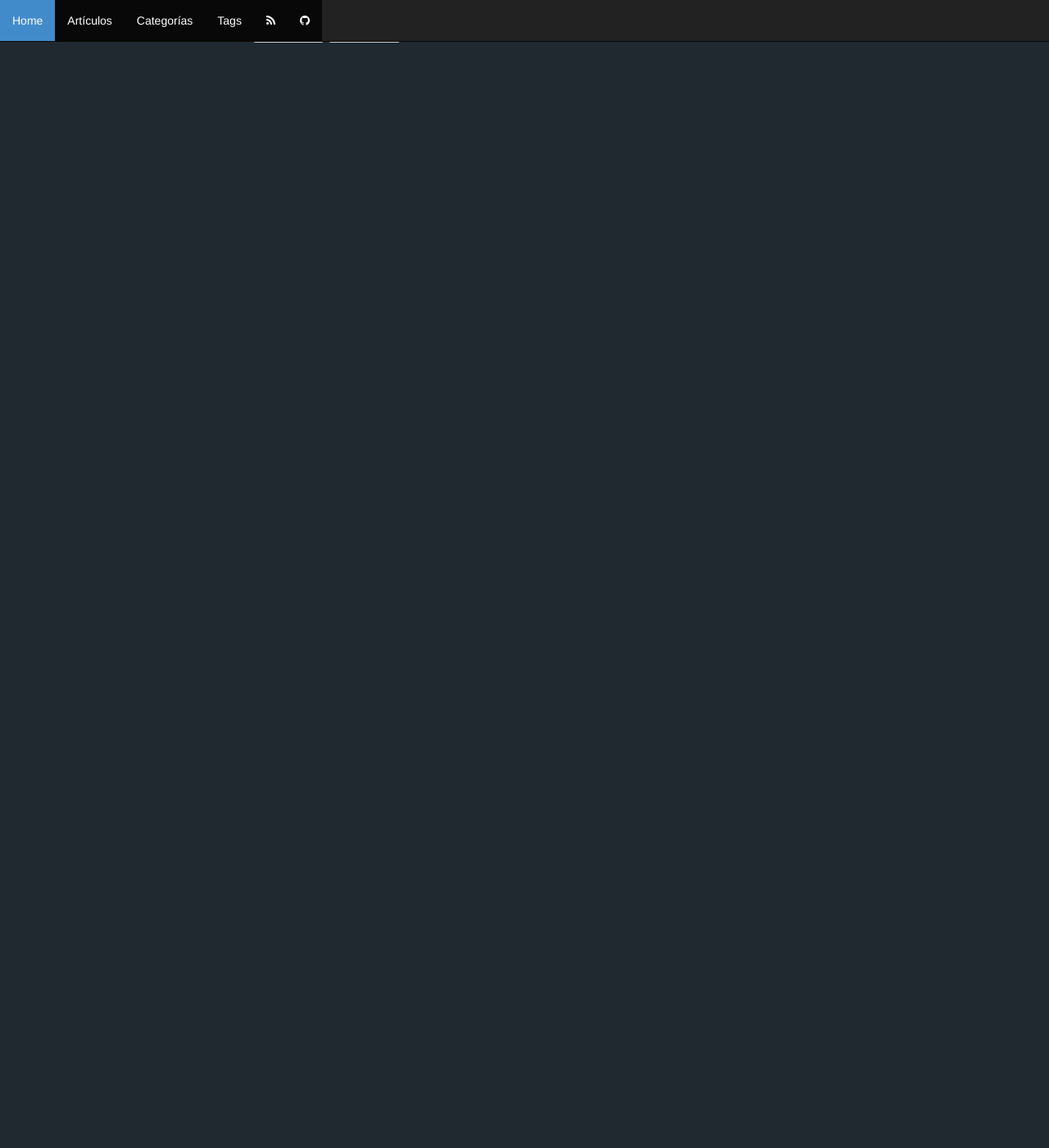
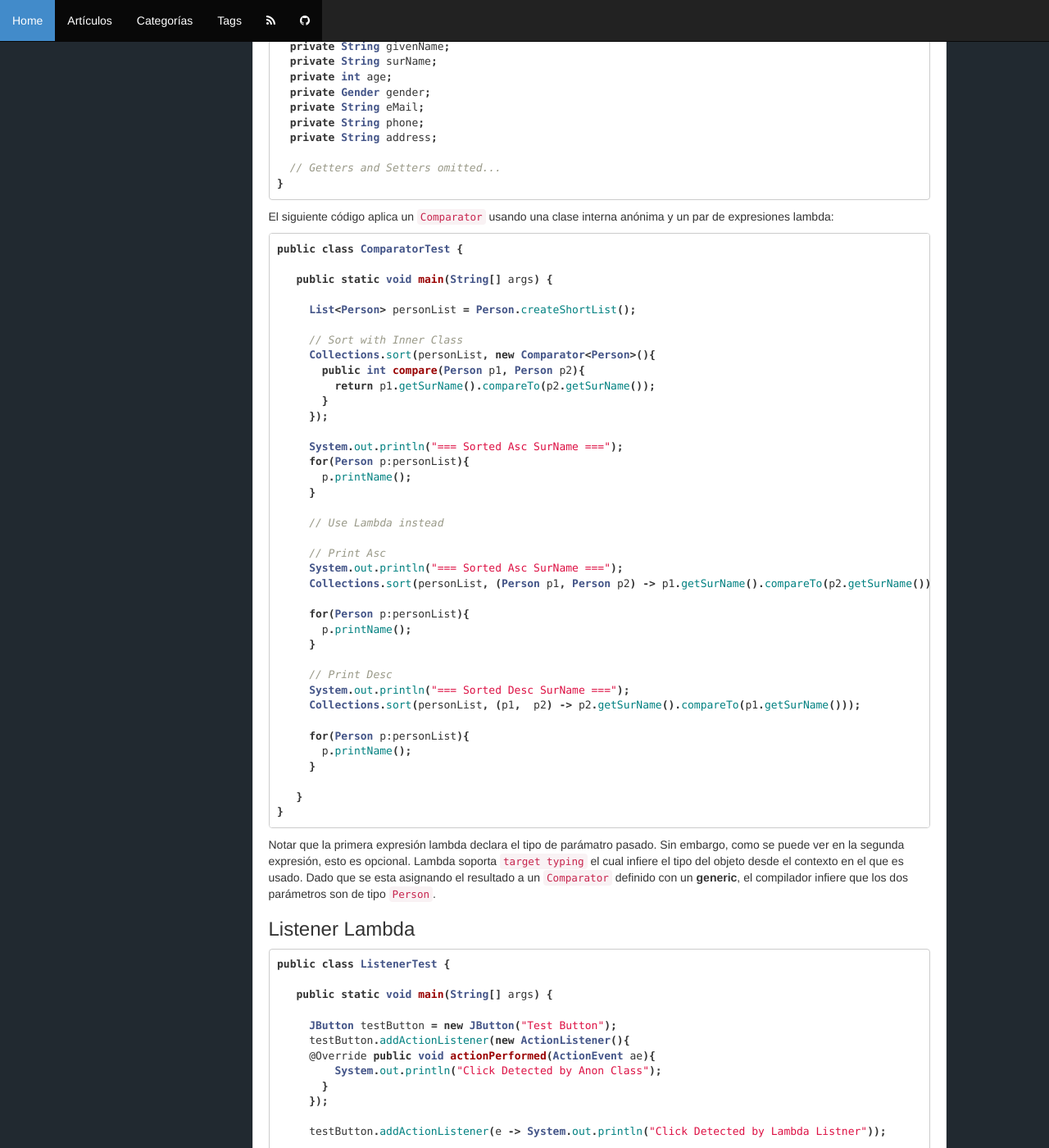
Before and after one commit to damianfanaro/damianfanaro.github.io, a Jekyll site: the page built from _posts/2015-04-13-java-lambda-expressions.md, in a window 1280 px wide and 1400 px high, scrolled down 2881 px. Shown: the whole window at 82% size. Built offline with Jekyll 4.4.1, drawn with Linux system fonts in a browser that asks for light colours; nearby versions of some CDN libraries; Markdown is read by kramdown in place of the engine named in the settings; comment, search, counter and statistics services are not loaded; before the commit the page ends 2953 px from its top, so only the background shows below that; some of the changed text lies outside the part shown.

Commit message:
Post update

````diff
--- a/_posts/2015-04-13-java-lambda-expressions.md
+++ b/_posts/2015-04-13-java-lambda-expressions.md
@@ -86,9 +86,9 @@ La primera expresión toma dos argumentos enteros, llamados ``x`` e ``y``, y usa
 
 A continuación se presentan algunos casos de uso comunes que fueron cubiertos en los ejemplos anteriores.
 
-Runnable Lambda
+### Runnable Lambda
 
-Here is how you write a Runnable using lambdas.
+Para usar en la definición del método ``run()`` de la interfaz [Runnable](http://docs.oracle.com/javase/8/docs/api/java/lang/Runnable.html):
 
 ``` java
 public class RunnableTest {
@@ -98,7 +98,7 @@ public class RunnableTest {
     System.out.println("=== RunnableTest ===");
 
     // Anonymous Runnable
-    Runnable r1 = new Runnable(){
+    Runnable r1 = new Runnable() {
 
       @Override
       public void run(){
@@ -118,5 +118,108 @@ public class RunnableTest {
 }
 ```
 
+En ambos casos es importante destacar que no se pasa ningún parámetro y que tampoco se retorna ningún valor.
 
-In both cases, notice that no parameter is passed and is returned. The Runnable lambda expression, which uses the block format, converts five lines of code into one statement.
+### Comparator Lambda
+
+En Java, la clase [Comparator](https://docs.oracle.com/javase/8/docs/api/java/util/Comparator.html) es usada para ordenar colleciones de datos. En el siguiente ejemplo, un ``ArrayList`` que consiste de objetos de tipo ``Person`` es ordenado basado en el campo ``surName``.
+
+Clase ``Person``:
+
+``` java
+public class Person {
+
+  private String givenName;
+  private String surName;
+  private int age;
+  private Gender gender;
+  private String eMail;
+  private String phone;
+  private String address;
+
+  // Getters and Setters omitted...
+}
+```
+
+El siguiente código aplica un ``Comparator`` usando una clase interna anónima y un par de expresiones lambda:
+
+``` java
+public class ComparatorTest {
+
+   public static void main(String[] args) {
+
+     List<Person> personList = Person.createShortList();
+
+     // Sort with Inner Class
+     Collections.sort(personList, new Comparator<Person>(){
+       public int compare(Person p1, Person p2){
+         return p1.getSurName().compareTo(p2.getSurName());
+       }
+     });
+
+     System.out.println("=== Sorted Asc SurName ===");
+     for(Person p:personList){
+       p.printName();
+     }
+
+     // Use Lambda instead
+
+     // Print Asc
+     System.out.println("=== Sorted Asc SurName ===");
+     Collections.sort(personList, (Person p1, Person p2) -> p1.getSurName().compareTo(p2.getSurName()));
+
+     for(Person p:personList){
+       p.printName();
+     }
+
+     // Print Desc
+     System.out.println("=== Sorted Desc SurName ===");
+     Collections.sort(personList, (p1,  p2) -> p2.getSurName().compareTo(p1.getSurName()));
+
+     for(Person p:personList){
+       p.printName();
+     }
+
+   }
+}
+```
+
+Notar que la primera expresión lambda declara el tipo de parámatro pasado. Sin embargo, como se puede ver en la segunda expresión, esto es opcional. Lambda soporta ``target typing`` el cual infiere el tipo del objeto desde el contexto en el que es usado. Dado que se esta asignando el resultado a un ``Comparator`` definido con un **generic**, el compilador infiere que los dos parámetros son de tipo ``Person``.
+
+### Listener Lambda
+
+``` java
+public class ListenerTest {
+
+   public static void main(String[] args) {
+
+     JButton testButton = new JButton("Test Button");
+     testButton.addActionListener(new ActionListener(){
+     @Override public void actionPerformed(ActionEvent ae){
+         System.out.println("Click Detected by Anon Class");
+       }
+     });
+
+     testButton.addActionListener(e -> System.out.println("Click Detected by Lambda Listner"));
+
+     // Swing stuff
+     JFrame frame = new JFrame("Listener Test");
+     frame.setDefaultCloseOperation(JFrame.EXIT_ON_CLOSE);
+     frame.add(testButton, BorderLayout.CENTER);
+     frame.pack();
+     frame.setVisible(true);
+
+   }
+ }
+```
+
+Notar que la expresión lambda se pasa como parámetro. **Target typing** es usada en un número de contextos incluyendo los siguientes:
+
+- Declaración de variables
+- Asignaciones
+- Retornos de bloques
+- Argumentos de método o constructor
+- Inicializadores de arreglos
+- Cuerpos de expresión lambda
+- Expresiones condicionales '?'
+- Cast expressions
````
